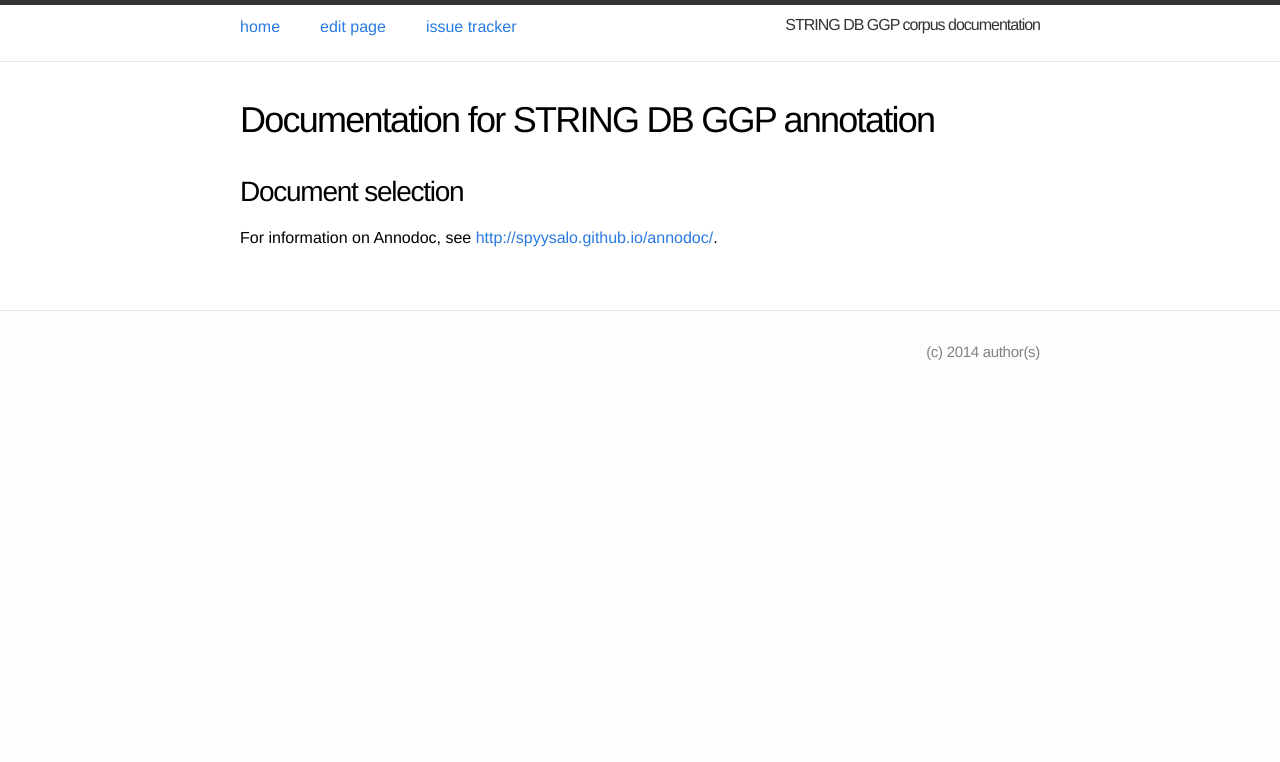
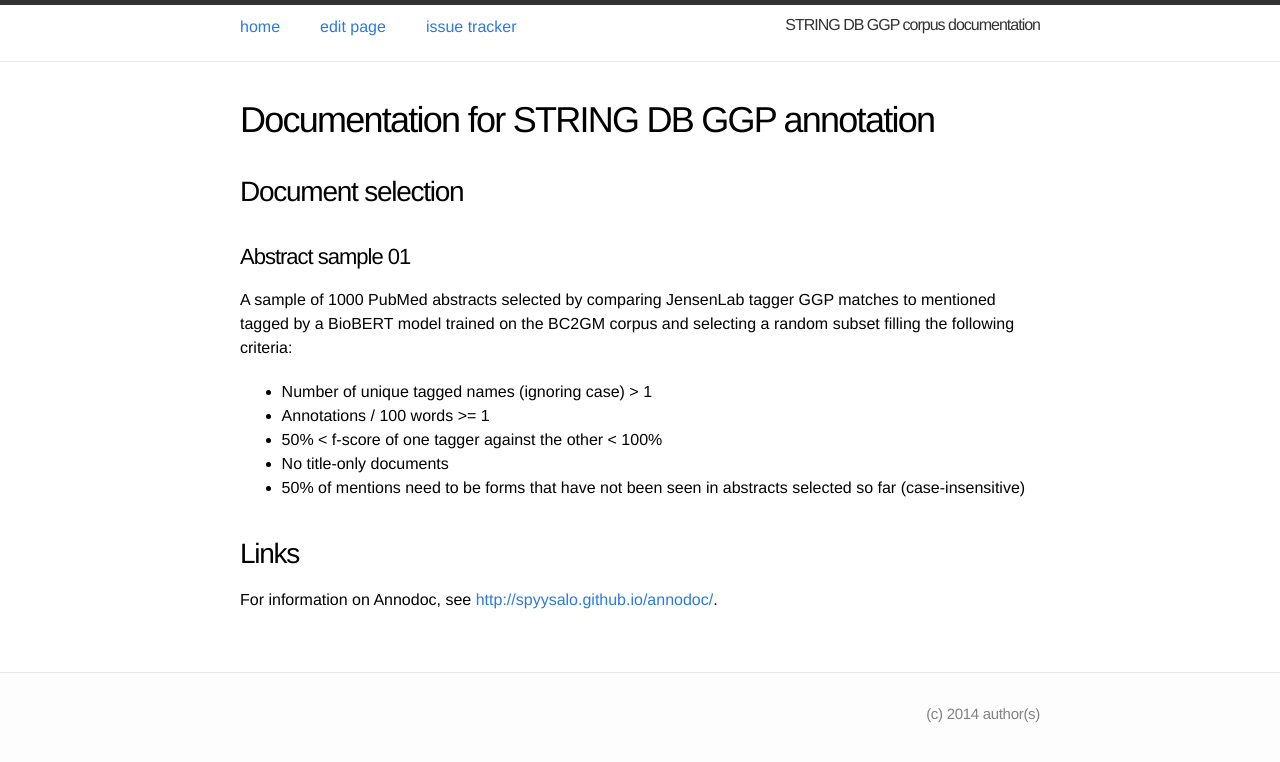
Before and after one commit to spyysalo/stringdb-ggp-corpus-docs, a Jekyll site: the page built from index.md, in a window 1280 px wide. Shown: the top 762 px of the page. Built offline with Jekyll 4.4.1, drawn with Linux system fonts in a browser that asks for light colours.

Commit message:
Update index.md

```diff
--- a/index.md
+++ b/index.md
@@ -5,4 +5,16 @@ title: Documentation for STRING DB GGP annotation
 
 ## Document selection
 
+### Abstract sample 01
+
+A sample of 1000 PubMed abstracts selected by comparing JensenLab tagger GGP matches to mentioned tagged by a BioBERT model trained on the BC2GM corpus and selecting a random subset filling the following criteria:
+
+* Number of unique tagged names (ignoring case) > 1
+* Annotations / 100 words >= 1
+* 50% < f-score of one tagger against the other < 100%
+* No title-only documents
+* 50% of mentions need to be forms that have not been seen in abstracts selected so far (case-insensitive)
+
+## Links
+
 For information on Annodoc, see <http://spyysalo.github.io/annodoc/>.
```
